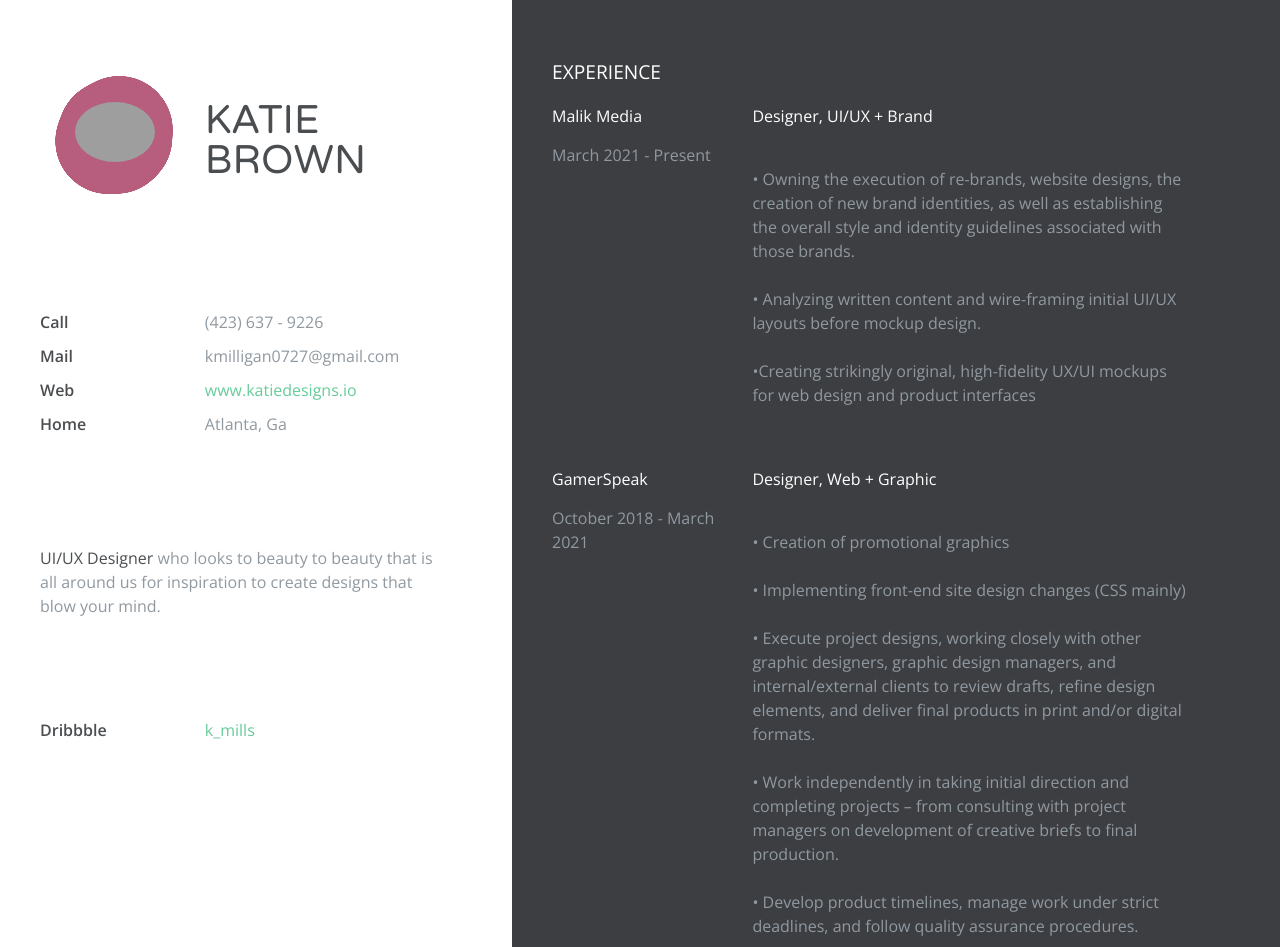
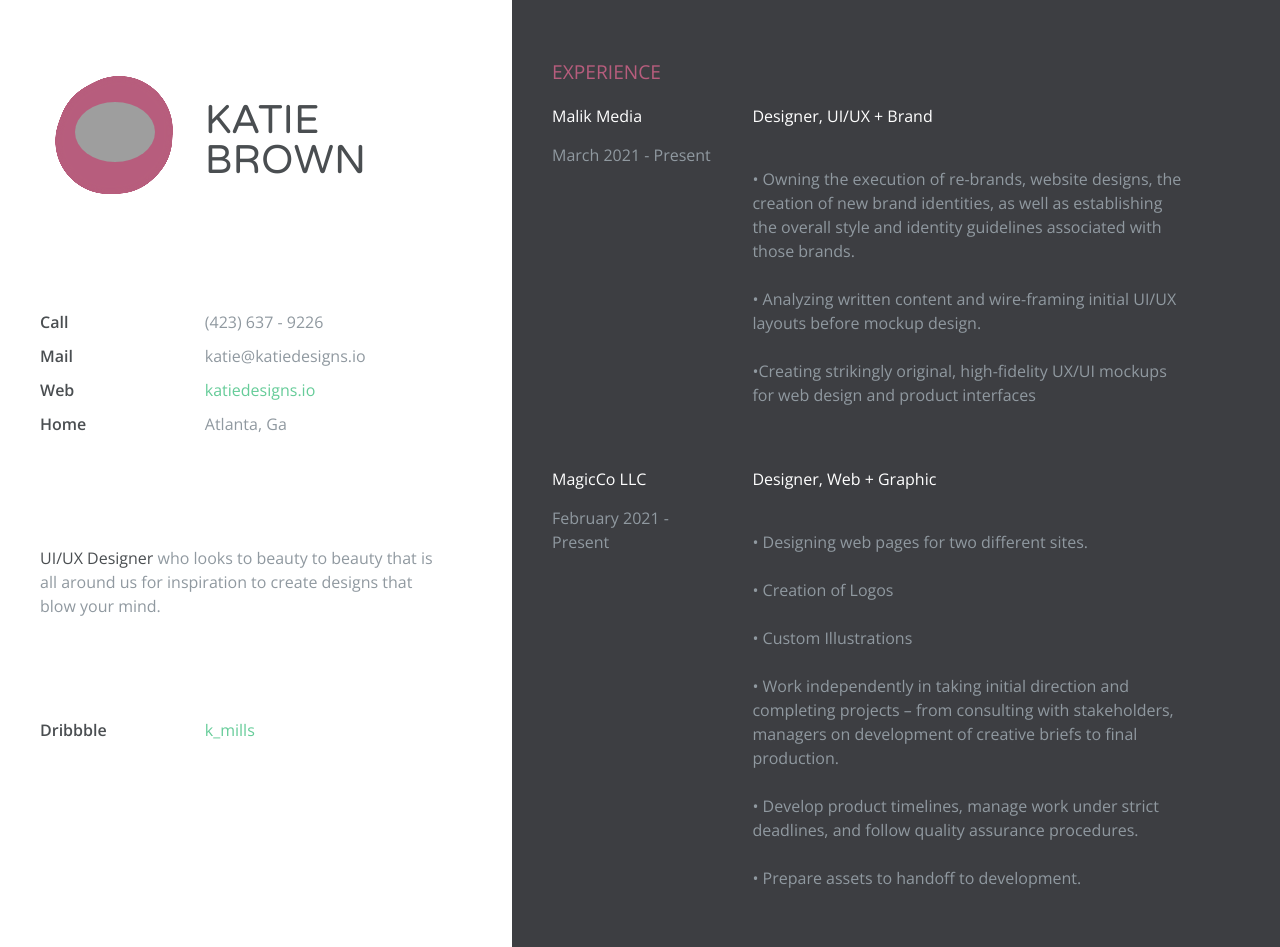
Before and after one commit to knm0727/21portfolio, a plain HTML site: page resume/index.html in a window 1280 px wide. Shown: the top 947 px of the page. Drawn offline with nearby package versions, Linux system fonts and the light colour scheme; grey boxes are pictures that could not be loaded.

Commit message:
resume update

```diff
--- a/resume/index.html
+++ b/resume/index.html
@@ -60,8 +60,8 @@
       	</ul>
         <ul class="list-content ">
         	<li>(423) 637 - 9226</li> <!-- YOUR PHONE NUMBER  -->
-        	<li>kmilligan0727@gmail.com</li> <!-- YOUR EMAIL -->
-        	<li><a href="http://katiedesigns.io">www.katiedesigns.io</a></li> <!-- YOUR WEBSITE  -->
+        	<li>katie@katiedesigns.io</li> <!-- YOUR EMAIL -->
+        	<li><a href="http://katiedesigns.io">katiedesigns.io</a></li> <!-- YOUR WEBSITE  -->
         	<li>Atlanta, Ga</li> <!-- YOUR STATE AND COUNTRY  -->
         </ul>
       </div>
@@ -99,6 +99,23 @@
           	<p><br>• Owning the execution of re-brands, website designs, the creation of new brand identities, as well as establishing the overall style and identity guidelines associated with those brands.</br></p>
 						<p><br>• Analyzing written content and wire-framing initial UI/UX layouts before mockup design.</br></p>
             <p><br>•Creating strikingly original, high-fidelity UX/UI mockups for web design and product interfaces</br></p> <!-- JOB DESCRIPTION  -->
+          </div>
+        </div>
+
+        <div class="company-wrapper clearfix">
+          <div class="experience-title">MagicCo LLC</div> <!-- NAME OF THE COMPANY YOUWORK WITH  -->
+          <div class="time">February 2021 - Present</div> <!-- THE TIME YOU WORK WITH THE COMPANY  -->
+        </div>
+
+         <div class="job-wrapper clearfix">
+          <div class="experience-title">Designer, Web + Graphic</div> <!-- JOB TITLE  -->
+          <div class="company-description">
+               <p><br>• Designing web pages for two different sites.
+               <p><br>• Creation of Logos
+               <p><br>• Custom Illustrations</br></p>
+               <p><br>• Work independently in taking initial direction and completing projects – from consulting with stakeholders, managers on development of creative briefs to final production.</br></p>
+               <p><br>• Develop product timelines, manage work under strict deadlines, and follow quality assurance procedures.</br></p>
+               <p><br>• Prepare assets to handoff to development.</br></p> <!-- JOB DESCRIPTION  -->
           </div>
         </div>
 
@@ -161,11 +178,11 @@
       <div class="section-wrapper clearfix">
         <h3 class="section-title">Eduaction</h3>  <!-- DESCRIPTION OF YOUR HOBBIES -->
         <div class="experience-title">Bryan College</div>
-        <p>2008 - 2009</p>
-				</br><div class="experience-title">Bloc</div>
-				<p>2017 - 2018</p></br>
-			  </br><div class="experience-title">DesignLab</div>
-			  <p>2016 - 2016</p></br>
+        <p>2008 - 2009</p><br>
+				<div class="experience-title">Bloc</div>
+				<p>2017 - 2018</p><br>
+			  <div class="experience-title">DesignLab</div>
+			  <p>2016 - 2016</p>
 
       </div>
 
--- a/resume/style.css
+++ b/resume/style.css
@@ -213,7 +213,7 @@ a {
   }
 }
 .experience h3.experience-title {
-  color: #ffffff;
+  color: #b75d7d;
   text-align: left;
   text-transform: uppercase;
   font-size: 1.2em;
@@ -282,7 +282,7 @@ a {
   padding-right: 8%;
 }
 .section-wrapper h3.section-title {
-  color: #ffffff;
+  color: #b75d7d;
   text-align: left;
   text-transform: uppercase;
   font-size: 1.2em;
```
